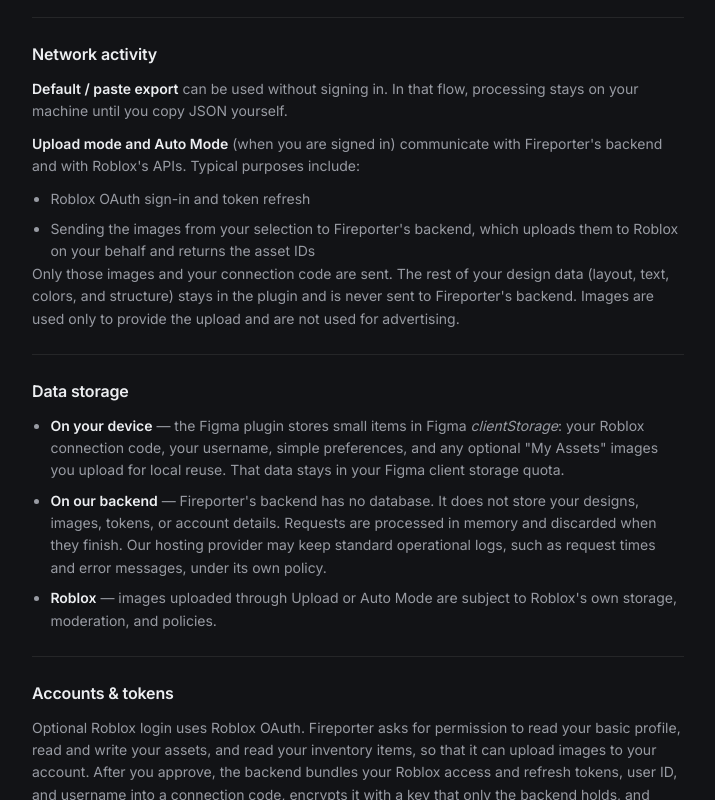
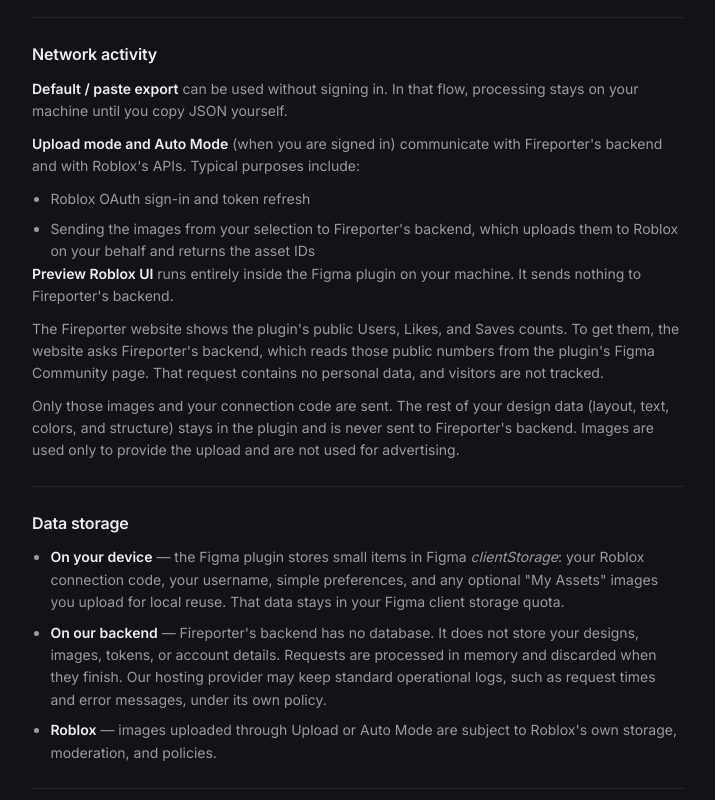
Before and after one commit to Teleporter998/fireporter, a plain HTML site: page privacy.html in a window 1280 px wide. Shown: the part 1090-1890 px from the top of the page, without its empty margins (282-997 px from the left). Drawn offline with Linux system fonts and the light colour scheme.

Commit message:
Update privacy.html

```diff
--- a/privacy.html
+++ b/privacy.html
@@ -197,7 +197,7 @@
 
     <div class="hero">
       <h1>Privacy Policy</h1>
-      <p class="updated">Last updated: October 28, 2026</p>
+      <p class="updated">Last updated: November 16, 2026</p>
       <p class="lead">
         This policy explains what Fireporter does with data when you use the Figma plugin,
         the Roblox Studio plugin, and optional online features such as image upload.
@@ -262,6 +262,15 @@
         <li>Roblox OAuth sign-in and token refresh</li>
         <li>Sending the images from your selection to Fireporter's backend, which uploads them to Roblox on your behalf and returns the asset IDs</li>
       </ul>
+      <p>
+        <strong>Preview Roblox UI</strong> runs entirely inside the Figma plugin on your machine. It
+        sends nothing to Fireporter's backend.
+      </p>
+      <p>
+        The Fireporter website shows the plugin's public Users, Likes, and Saves counts. To get them,
+        the website asks Fireporter's backend, which reads those public numbers from the plugin's
+        Figma Community page. That request contains no personal data, and visitors are not tracked.
+      </p>
       <p>
         Only those images and your connection code are sent. The rest of your design data
         (layout, text, colors, and structure) stays in the plugin and is never sent to Fireporter's
```
